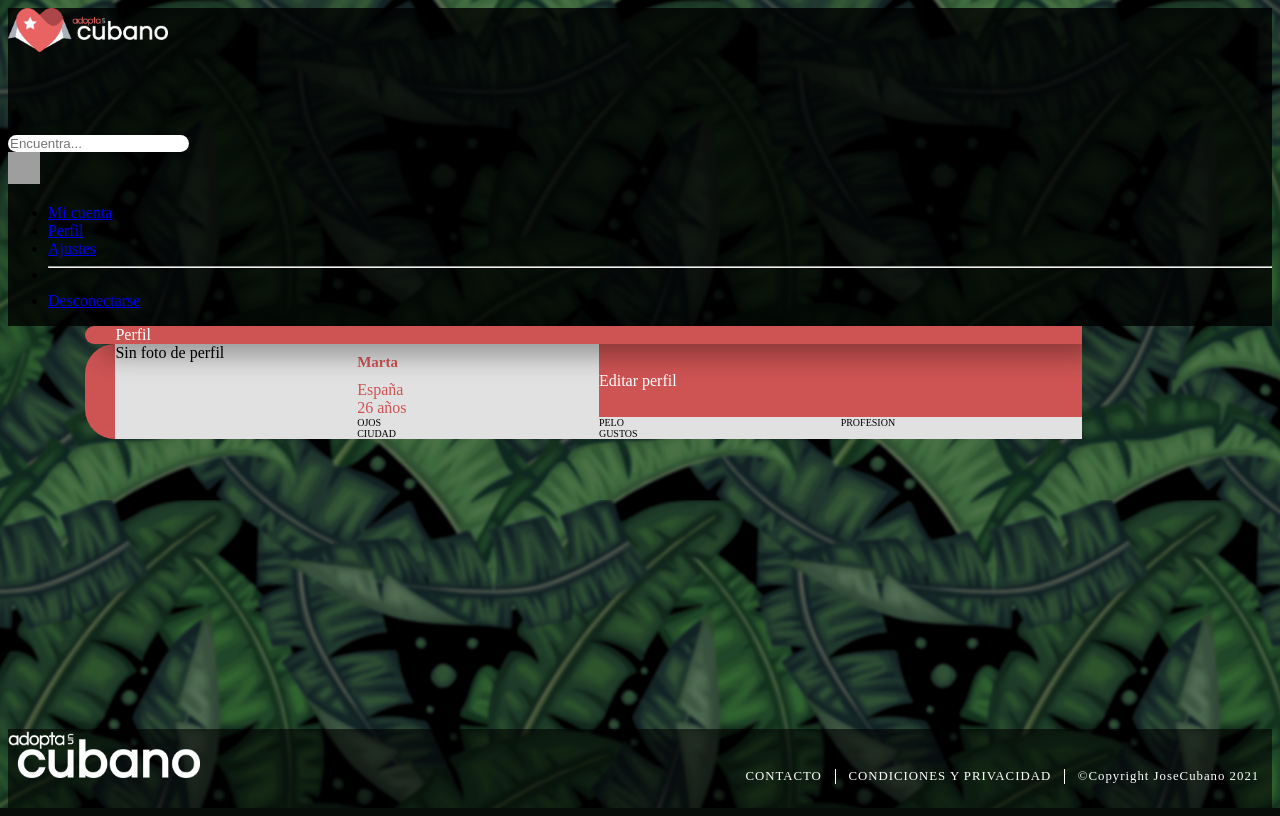
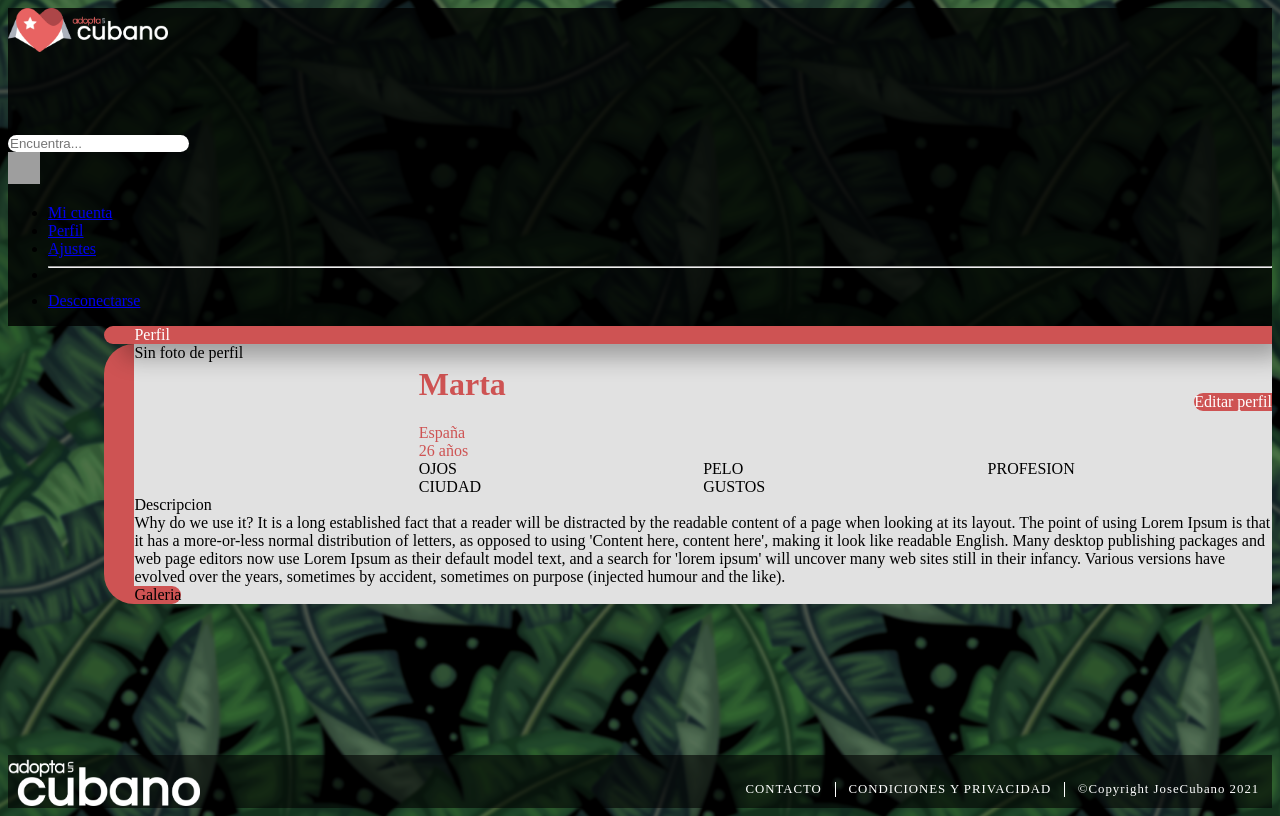
Before and after one commit to lolop93/adoptauncubano, a Symfony app: template src/templates/mi_cuenta/perfil.html.twig in a window 1280 px wide. Run offline with Twig, Linux system fonts and the light colour scheme; the template is opened without the code that fills it, so the values that code supplies are empty; some libraries are stand-ins or nearby versions; grey boxes are pictures that could not be loaded.

Commit message:
Perfil 0.8

```diff
--- a/src/templates/base.html.twig
+++ b/src/templates/base.html.twig
@@ -122,6 +122,10 @@
                         font-size: 2vw;
                         margin-left:2em;
                     }
+                    .socialiconsFooter{
+                        display: flex;
+                        flex-direction: row;
+                    }
                     /*Media query de boostrap*/
                     /*@media screen and (min-width: 1200px) {
                         body{
--- a/src/templates/mi_cuenta/index.html.twig
+++ b/src/templates/mi_cuenta/index.html.twig
@@ -6,7 +6,7 @@
 
     {{ parent() }}
 
-    <div class="grid-menu  mx-auto" style="width: 85%">
+    <div class="grid-menu  mx-auto container-lg  " >
         <i class="main-bi bi{% block primerIcono %} bi-person-fill {% endblock%} bg-white "></i>
             <div class=" titulo d-flex bg-white align-items-center">
                 {% block texto %}
@@ -42,7 +42,7 @@
         }
 
         .bi{
-            font-size: 2em;
+            font-size: 1.5em;
             justify-self: end;
             padding: 0 15px;
             border-top-left-radius: 360px;
--- a/src/templates/mi_cuenta/perfil.html.twig
+++ b/src/templates/mi_cuenta/perfil.html.twig
@@ -21,21 +21,27 @@
 
         .info{
             color: #CE5353;
-
-
-
         }
         .info h1{
             font-weight: bolder;
-            font-size: 15px;
+
 
         }
          .editarPerfil{
              display: flex;
              grid-column: 3/5;
-             background-color: #CE5353;
+             background-color: #E1E1E1;
              color: white;
              align-items: center;
+             justify-content: flex-end;
+
+
+         }
+
+         .editarPerfil p{
+             background-color: #CE5353;
+             border-top-left-radius: 360px;
+             border-bottom-left-radius: 360px;
          }
 
          .imagenUsuario{
@@ -45,9 +51,20 @@
              background-size: cover;
              border-radius: 10px;
          }
-         .atributos{
-             font-size: 10px;
+
+         .descripcion{
+             grid-column: 1/5;
          }
+
+        .galeria{
+            grid-column: 1/5;
+            justify-self: start;
+         }
+        .galeria p{
+            background-color: #CE5353;
+            border-top-right-radius: 360px;
+            border-bottom-right-radius: 360px;
+        }
 
     </style>
 
@@ -55,34 +72,46 @@
 
 {% block contenido %}
     <div class="gridContenido">
-        <div class="fotoGrid mt-4">
+        <div class="fotoGrid mt-4 mx-auto">
             {% if login.galeria and login.galeria.getFotoPerfil %}
-                <div class="imagenUsuario  m-2 " style="background-image: url({{ asset('images/Perfiles/' ~ login.galeria.getFotoPerfil) }});"></div>
+                <div class="imagenUsuario m-2 " style="background-image: url({{ asset('images/Perfiles/' ~ login.galeria.getFotoPerfil) }});"></div>
             {% else %}
                 <p>Sin foto de perfil</p>
             {% endif %}
         </div>
 
         <div class="info">
-            <h1 class="m-2 mt-4">
+            <h1 class="title m-1 mt-4">
                 {% if login and login.nombre %}
                     {{ login.nombre }}
                 {% else %}
                     Marta
                 {% endif %}
             </h1>
-            <p class="m-2" >España</p>
-            <p class="m-2" >26 años</p>
+            <p class="m-1" >España</p>
+            <p class="m-1" >26 años</p>
         </div>
-        <div class="editarPerfil"><p >Editar perfil</p></div>
+        <div class="editarPerfil"><p class="title p-2">Editar perfil</p></div>
         <p class="atributos m-2">OJOS</p>
         <p class="atributos m-2">PELO</p>
         <p class="atributos m-2">PROFESION</p>
         <p class="atributos m-2">CIUDAD</p>
         <p class="atributos m-2">GUSTOS</p>
+
+        <div class="descripcion p-4">
+            Descripcion
+            <p> Why do we use it?
+                It is a long established fact that a reader will be distracted by the readable content of a page when looking at its layout. The point of using Lorem Ipsum is that it has a more-or-less normal distribution of letters, as opposed to using 'Content here, content here', making it look like readable English. Many desktop publishing packages and web page editors now use Lorem Ipsum as their default model text, and a search for 'lorem ipsum' will uncover many web sites still in their infancy. Various versions have evolved over the years, sometimes by accident, sometimes on purpose (injected humour and the like).
+            </p>
+        </div>
+
+        <div class="galeria">
+            <p class="title p-2 text-white">Galeria</p>
+            <div class="gridGaleria"></div>
+        </div>
     </div>
 {% endblock %}
 
 {% block texto %}
-    <p>Perfil</p>
+    <p class="title">Perfil</p>
 {% endblock %}
```
Also changed, not shown: src/assets/styles/app.scss (+8 -0 lines), src/assets/styles/custom.scss (line endings or trailing spaces).
